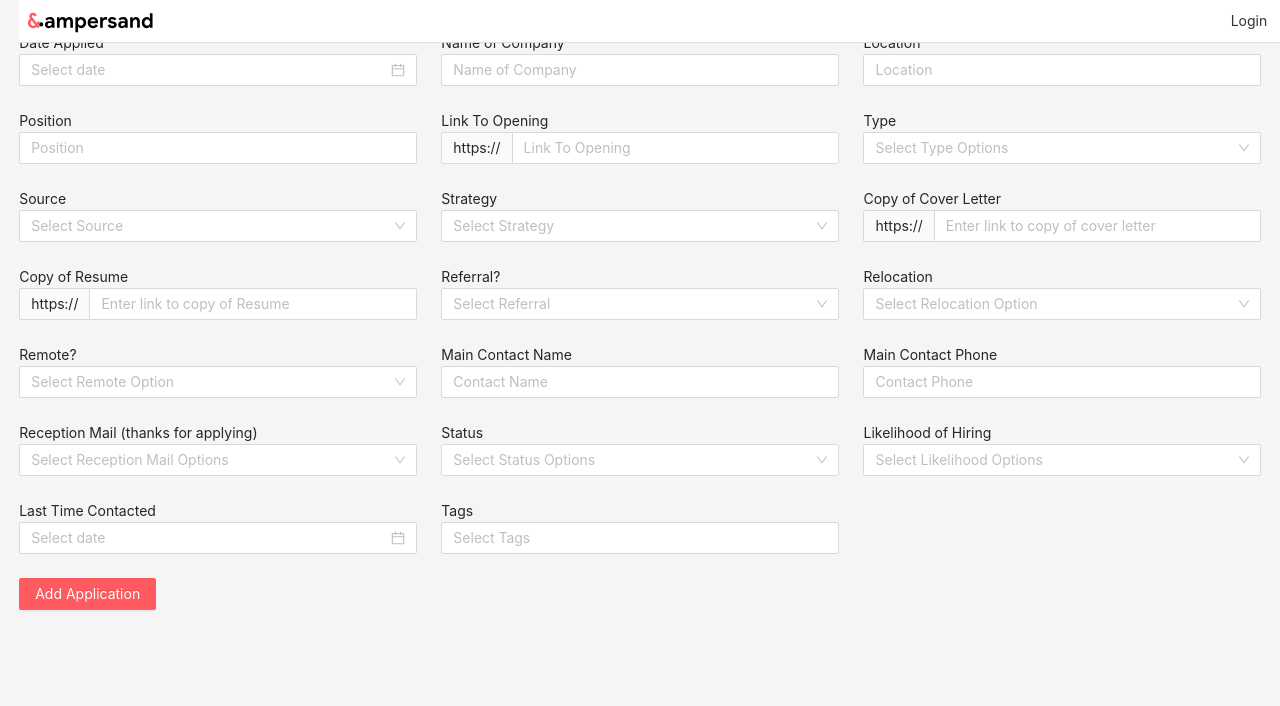
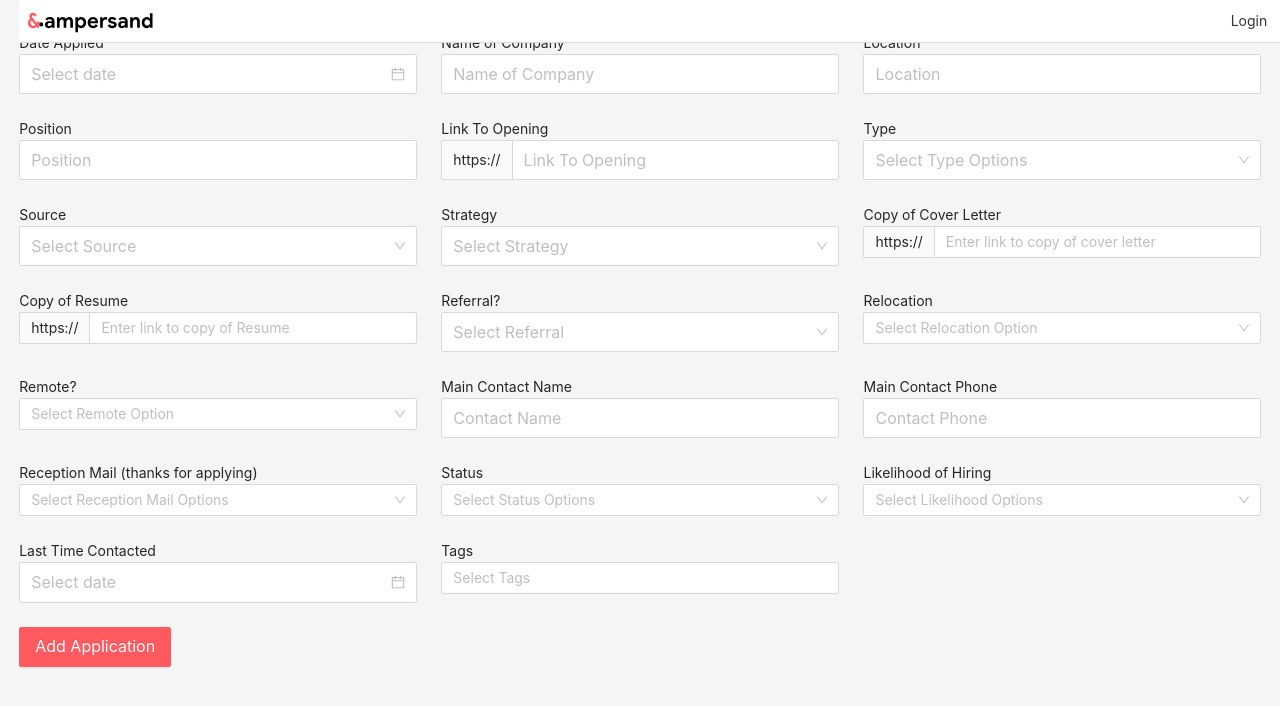
Before and after one commit to preshonyee/ampersand, a React (Create React App) app in the folder client/: page /app/add-application in a window 1280 px wide. Shown: the top 706 px of the page. Built offline with nearby package versions, Linux system fonts and the light colour scheme; sample sign-in values are in the browser's storage.

Commit message:
fix: make inputs and buttons larger

```diff
--- a/client/src/components/Aside.tsx
+++ b/client/src/components/Aside.tsx
@@ -50,6 +50,7 @@ interface IEntries {
 }
 
 const Aside = () => {
+  const [loading] = useState(false);
   const [entries, setEntries] = useState<IEntries[]>([]);
 
   const getRadarEntries = () => {
@@ -74,7 +75,7 @@ const Aside = () => {
       <Radar>
         <div className="title">
           <h2>On Your Radar</h2>
-          <Button shape="round" icon={<PlusOutlined />}>
+          <Button loading={loading} shape="round" icon={<PlusOutlined />}>
             Add company
           </Button>
         </div>
--- a/client/src/components/UserCard.tsx
+++ b/client/src/components/UserCard.tsx
@@ -1,4 +1,4 @@
-import { Avatar, Button, Col, Row, Space, Statistic } from "antd";
+import { Avatar, Col, Row, Space, Statistic } from "antd";
 import {
   Compass,
   Folder,
@@ -8,7 +8,7 @@ import {
   Twitter,
 } from "react-feather";
 import { useSelector } from "react-redux";
-import { useHistory } from "react-router-dom";
+import { Link, useHistory } from "react-router-dom";
 import styled from "styled-components";
 
 const Wrapper = styled.div`
@@ -91,9 +91,7 @@ const UserCard: React.FC<IUserCard> = () => {
           </Col>
         </Row>
       </div>
-      <Button shape="round" block onClick={() => history.push("/app/editor")}>
-        Go to profile
-      </Button>
+      <Link to="/app/editor">Go to profile</Link>
     </Wrapper>
   );
 };
--- a/client/src/pages/AddApplication.tsx
+++ b/client/src/pages/AddApplication.tsx
@@ -106,7 +106,11 @@ const AddApplication: React.FC = () => {
                 message: "Please select the application date!",
               },
             ]}>
-            <DatePicker format={dateFormat} style={{ width: "100%" }} />
+            <DatePicker
+              size="large"
+              format={dateFormat}
+              style={{ width: "100%" }}
+            />
           </Item>
         </div>
 
@@ -117,7 +121,7 @@ const AddApplication: React.FC = () => {
             rules={[
               { required: true, message: "Please input the company name!" },
             ]}>
-            <Input placeholder="Name of Company" />
+            <Input size="large" placeholder="Name of Company" />
           </Item>
         </div>
 
@@ -128,7 +132,7 @@ const AddApplication: React.FC = () => {
             rules={[
               { required: true, message: "Please input the company location!" },
             ]}>
-            <Input placeholder="Location" />
+            <Input size="large" placeholder="Location" />
           </Item>
         </div>
 
@@ -139,7 +143,7 @@ const AddApplication: React.FC = () => {
             rules={[
               { required: true, message: "Please input the job position!" },
             ]}>
-            <Input placeholder="Position" />
+            <Input size="large" placeholder="Position" />
           </Item>
         </div>
 
@@ -153,7 +157,11 @@ const AddApplication: React.FC = () => {
                 message: "Please input the link to the opening!",
               },
             ]}>
-            <Input addonBefore="https://" placeholder="Link To Opening" />
+            <Input
+              size="large"
+              addonBefore="https://"
+              placeholder="Link To Opening"
+            />
           </Item>
         </div>
 
@@ -164,7 +172,11 @@ const AddApplication: React.FC = () => {
             rules={[
               { required: true, message: "Please select the job type!" },
             ]}>
-            <Select placeholder="Select Type Options" options={typeOptions} />
+            <Select
+              size="large"
+              placeholder="Select Type Options"
+              options={typeOptions}
+            />
           </Item>
         </div>
 
@@ -175,7 +187,11 @@ const AddApplication: React.FC = () => {
             rules={[
               { required: true, message: "Please select the job source!" },
             ]}>
-            <Select placeholder="Select Source" options={sourceOptions} />
+            <Select
+              size="large"
+              placeholder="Select Source"
+              options={sourceOptions}
+            />
           </Item>
         </div>
 
@@ -186,7 +202,11 @@ const AddApplication: React.FC = () => {
             rules={[
               { required: true, message: "Please select a job hunt strategy!" },
             ]}>
-            <Select placeholder="Select Strategy" options={strategyOptions} />
+            <Select
+              size="large"
+              placeholder="Select Strategy"
+              options={strategyOptions}
+            />
           </Item>
         </div>
 
@@ -231,7 +251,11 @@ const AddApplication: React.FC = () => {
             rules={[
               { required: true, message: "Please select a referral option!" },
             ]}>
-            <Select placeholder="Select Referral" options={referralOptions} />
+            <Select
+              size="large"
+              placeholder="Select Referral"
+              options={referralOptions}
+            />
           </Item>
         </div>
 
@@ -270,7 +294,7 @@ const AddApplication: React.FC = () => {
             rules={[
               { required: true, message: "Please input a contact name!" },
             ]}>
-            <Input placeholder="Contact Name" />
+            <Input size="large" placeholder="Contact Name" />
           </Item>
         </div>
 
@@ -284,7 +308,7 @@ const AddApplication: React.FC = () => {
                 message: "Please input the contact phone number!",
               },
             ]}>
-            <Input placeholder="Contact Phone" />
+            <Input size="large" placeholder="Contact Phone" />
           </Item>
         </div>
 
@@ -350,7 +374,11 @@ const AddApplication: React.FC = () => {
                 message: "Please include the last time you were contacted!",
               },
             ]}>
-            <DatePicker format={dateFormat} style={{ width: "100%" }} />
+            <DatePicker
+              size="large"
+              format={dateFormat}
+              style={{ width: "100%" }}
+            />
           </Item>
         </div>
 
@@ -377,7 +405,11 @@ const AddApplication: React.FC = () => {
         </div>
 
         <div>
-          <Button loading={loading} type="primary" htmlType="submit">
+          <Button
+            size="large"
+            loading={loading}
+            type="primary"
+            htmlType="submit">
             Add Application
           </Button>
         </div>
--- a/client/src/pages/CloseAccount.tsx
+++ b/client/src/pages/CloseAccount.tsx
@@ -1,4 +1,5 @@
 import { Button, Input, Form } from "antd";
+import { useState } from "react";
 import styled from "styled-components";
 import ProfileLayout from "../components/ProfileLayout";
 
@@ -8,6 +9,7 @@ const Wrapper = styled.div``;
 
 const CloseAccount = () => {
   const [form] = Form.useForm();
+  const [loading] = useState(false);
 
   return (
     <ProfileLayout>
@@ -20,7 +22,7 @@ const CloseAccount = () => {
               <Input size="large" />
             </Item>
           </div>
-          <Button size="large" type="primary">
+          <Button loading={loading} size="large" type="primary">
             Delete account
           </Button>
         </Form>
--- a/client/src/pages/EditProfile.tsx
+++ b/client/src/pages/EditProfile.tsx
@@ -1,4 +1,5 @@
 import { Avatar, Button, Input, Form } from "antd";
+import { useState } from "react";
 import styled from "styled-components";
 import ProfileLayout from "../components/ProfileLayout";
 
@@ -39,6 +40,7 @@ const Wrapper = styled.div`
 
 const EditProfilePage = () => {
   const [form] = Form.useForm();
+  const [loading] = useState(false);
 
   return (
     <ProfileLayout>
@@ -103,7 +105,7 @@ const EditProfilePage = () => {
               <Input size="large" addonBefore="@" />
             </Item>
           </div>
-          <Button block type="primary">
+          <Button loading={loading} block type="primary">
             Update account
           </Button>
         </Form>
--- a/client/src/pages/LoginPage.tsx
+++ b/client/src/pages/LoginPage.tsx
@@ -146,19 +146,30 @@ const LoginPage = () => {
           <Form form={form} onFinish={loginUser}>
             <div>
               <label>Email Address</label>
-              <Item name="email">
-                <Input placeholder="Email" />
+              <Item
+                name="email"
+                rules={[
+                  {
+                    pattern: /^(([^<>()[\]\\.,;:\s@"]+(\.[^<>()[\]\\.,;:\s@"]+)*)|(".+"))@((\[[0-9]{1,3}\.[0-9]{1,3}\.[0-9]{1,3}\.[0-9]{1,3}\])|(([a-zA-Z\-0-9]+\.)+[a-zA-Z]{2,}))$/,
+                  },
+                ]}>
+                <Input size="large" placeholder="Email" />
               </Item>
             </div>
 
             <div>
               <label>Password</label>
               <Item name="password">
-                <Input type="password" placeholder="password" />
+                <Input size="large" type="password" placeholder="password" />
               </Item>
             </div>
 
-            <Button loading={loading} block type="primary" htmlType="submit">
+            <Button
+              size="large"
+              loading={loading}
+              block
+              type="primary"
+              htmlType="submit">
               Login
             </Button>
           </Form>
--- a/client/src/pages/PasswordPage.tsx
+++ b/client/src/pages/PasswordPage.tsx
@@ -1,4 +1,5 @@
 import { Button, Input, Form } from "antd";
+import { useState } from "react";
 import styled from "styled-components";
 import ProfileLayout from "../components/ProfileLayout";
 
@@ -8,6 +9,7 @@ const Wrapper = styled.div``;
 
 const PasswordPage = () => {
   const [form] = Form.useForm();
+  const [loading] = useState(false);
 
   return (
     <ProfileLayout>
@@ -28,7 +30,7 @@ const PasswordPage = () => {
               <Input size="large" />
             </Item>
           </div>
-          <Button size="large" block type="primary">
+          <Button loading={loading} size="large" block type="primary">
             Change Password
           </Button>
         </Form>
```
Also changed, not shown: client/src/components/EditForm.tsx (+25 -25 lines), client/src/pages/RegisterPage.tsx (+17 -6 lines).
